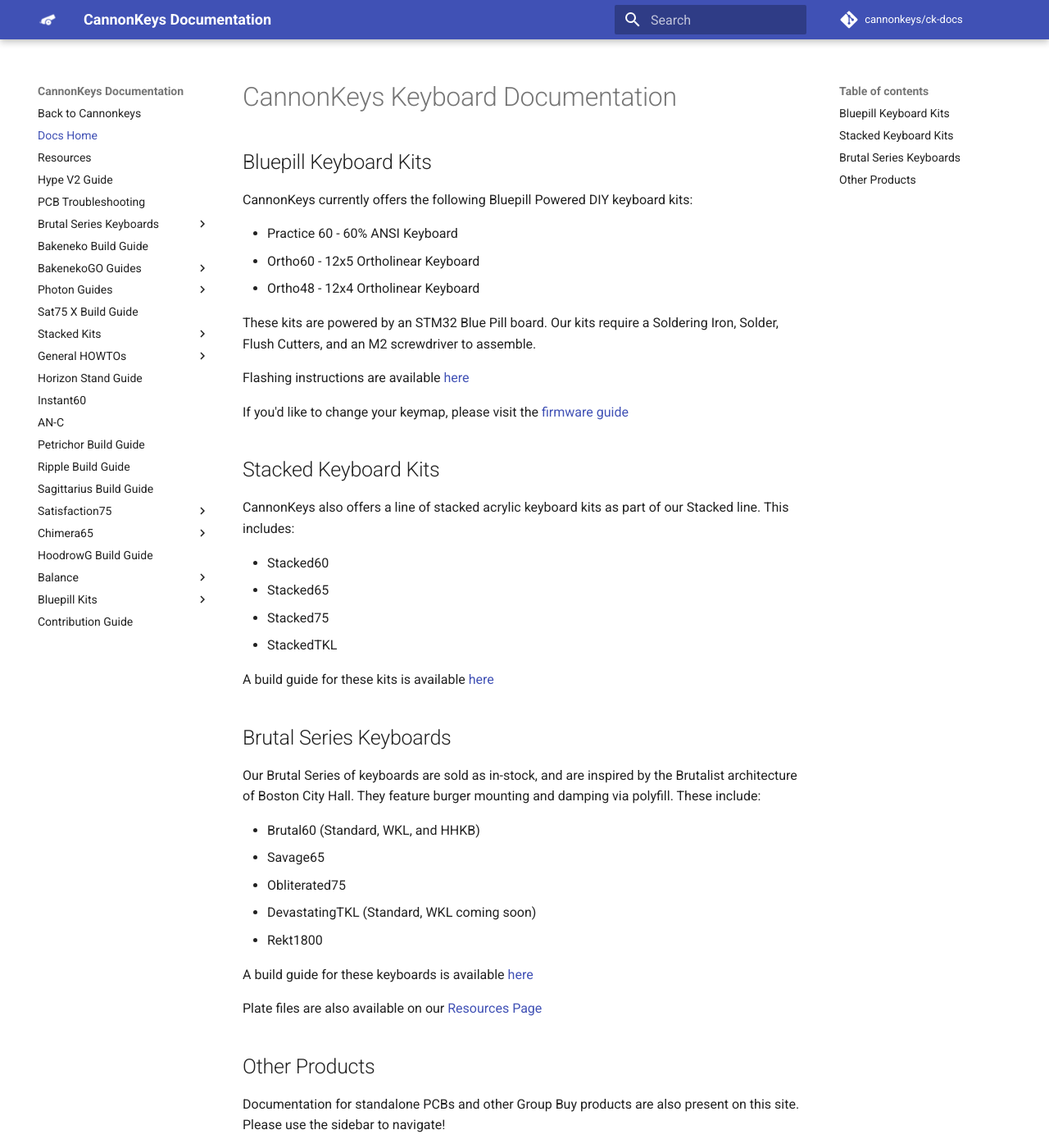
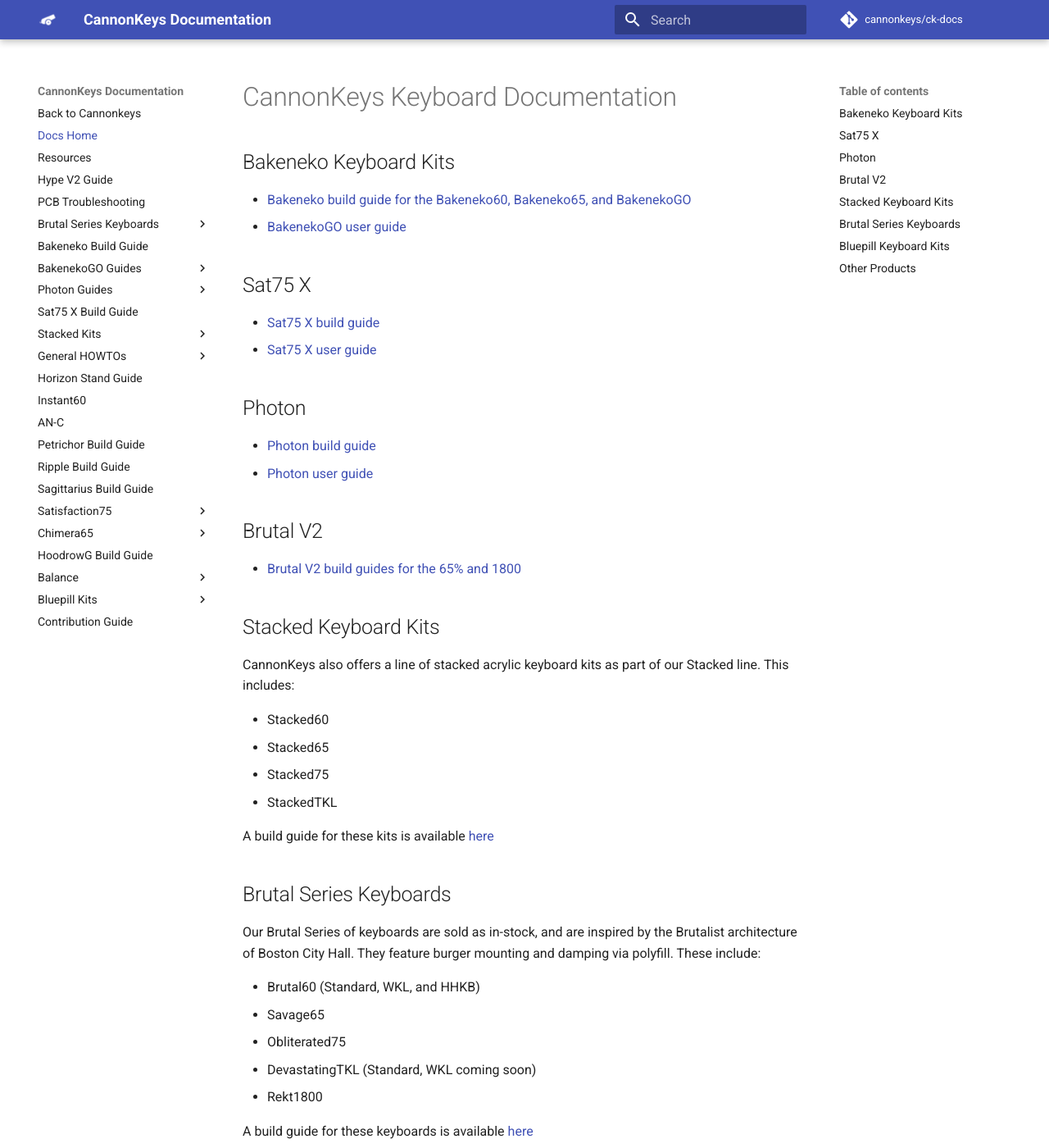
Before and after one commit to cannonkeys/ck-docs, an MkDocs documentation site: the page built from docs/index.md, in a window 1280 px wide and 1400 px high. Shown: the whole window at 82% size. Built offline with MkDocs 1.6.1 and Material for MkDocs 9.7.7, drawn with Linux system fonts in a browser that asks for light colours; comment, search, counter and statistics services are not loaded; some of the changed text lies outside the part shown.

Commit message:
Update index.md
new index

```diff
--- a/docs/index.md
+++ b/docs/index.md
@@ -1,17 +1,22 @@
 # CannonKeys Keyboard Documentation
 
-## Bluepill Keyboard Kits
-CannonKeys currently offers the following Bluepill Powered DIY keyboard kits:
+## Bakeneko Keyboard Kits
 
-- Practice 60 - 60% ANSI Keyboard
-- Ortho60 - 12x5 Ortholinear Keyboard
-- Ortho48 - 12x4 Ortholinear Keyboard
+- [Bakeneko build guide for the Bakeneko60, Bakeneko65, and BakenekoGO](bakeneko.md)
+- [BakenekoGO user guide](bakenekogo-user-guide.md)
 
-These kits are powered by an STM32 Blue Pill board. Our kits require a Soldering Iron, Solder, Flush Cutters, and an M2 screwdriver to assemble.
+## Sat75 X
 
-Flashing instructions are available [here](flashing.md)
+- [Sat75 X build guide](sat75-x.md)
+- [Sat75 X user guide](satisfaction75/user_guide.md)
 
-If you'd like to change your keymap, please visit the [firmware guide](firmware.md)
+## Photon
+
+- [Photon build guide](photon-build-guide.md)
+- [Photon user guide](photon-user-guide.md)
+
+## Brutal V2
+- [Brutal V2 build guides for the 65% and 1800](brutal-v2-build-guide.md)
 
 ## Stacked Keyboard Kits
 CannonKeys also offers a line of stacked acrylic keyboard kits as part of our Stacked line. This includes:
@@ -36,6 +41,19 @@ A build guide for these keyboards is available [here](brutal/brutal_build.md)
 
 Plate files are also available on our [Resources Page](resources.md)
 
+## Bluepill Keyboard Kits
+CannonKeys currently offers the following Bluepill Powered DIY keyboard kits:
+
+- Practice 60 - 60% ANSI Keyboard
+- Ortho60 - 12x5 Ortholinear Keyboard
+- Ortho48 - 12x4 Ortholinear Keyboard
+
+These kits are powered by an STM32 Blue Pill board. Our kits require a Soldering Iron, Solder, Flush Cutters, and an M2 screwdriver to assemble.
+
+Flashing instructions are available [here](flashing.md)
+
+If you'd like to change your keymap, please visit the [firmware guide](firmware.md)
+
 ## Other Products
 
 Documentation for standalone PCBs and other Group Buy products are also present on this site. Please use the sidebar to navigate!
```
